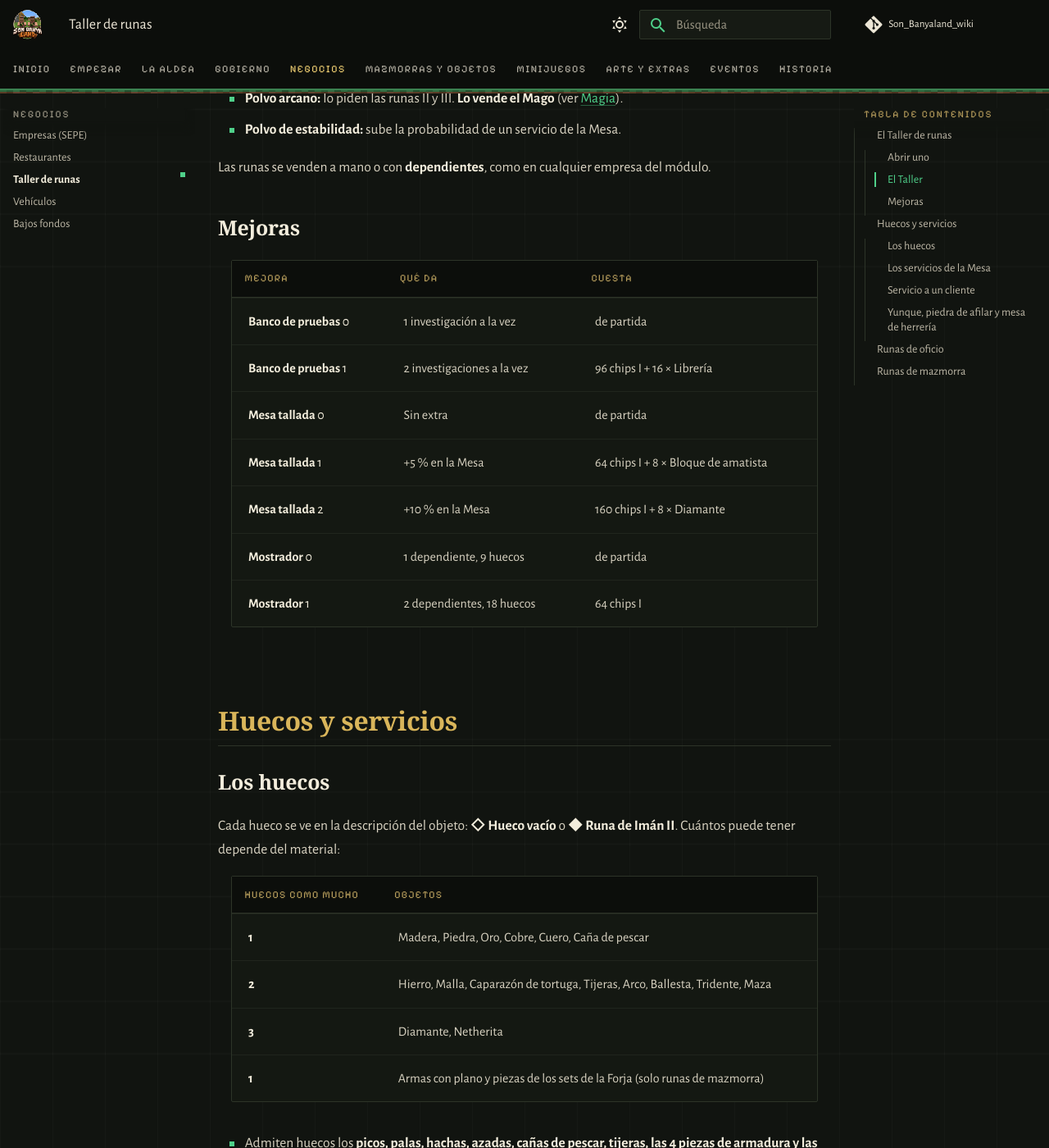
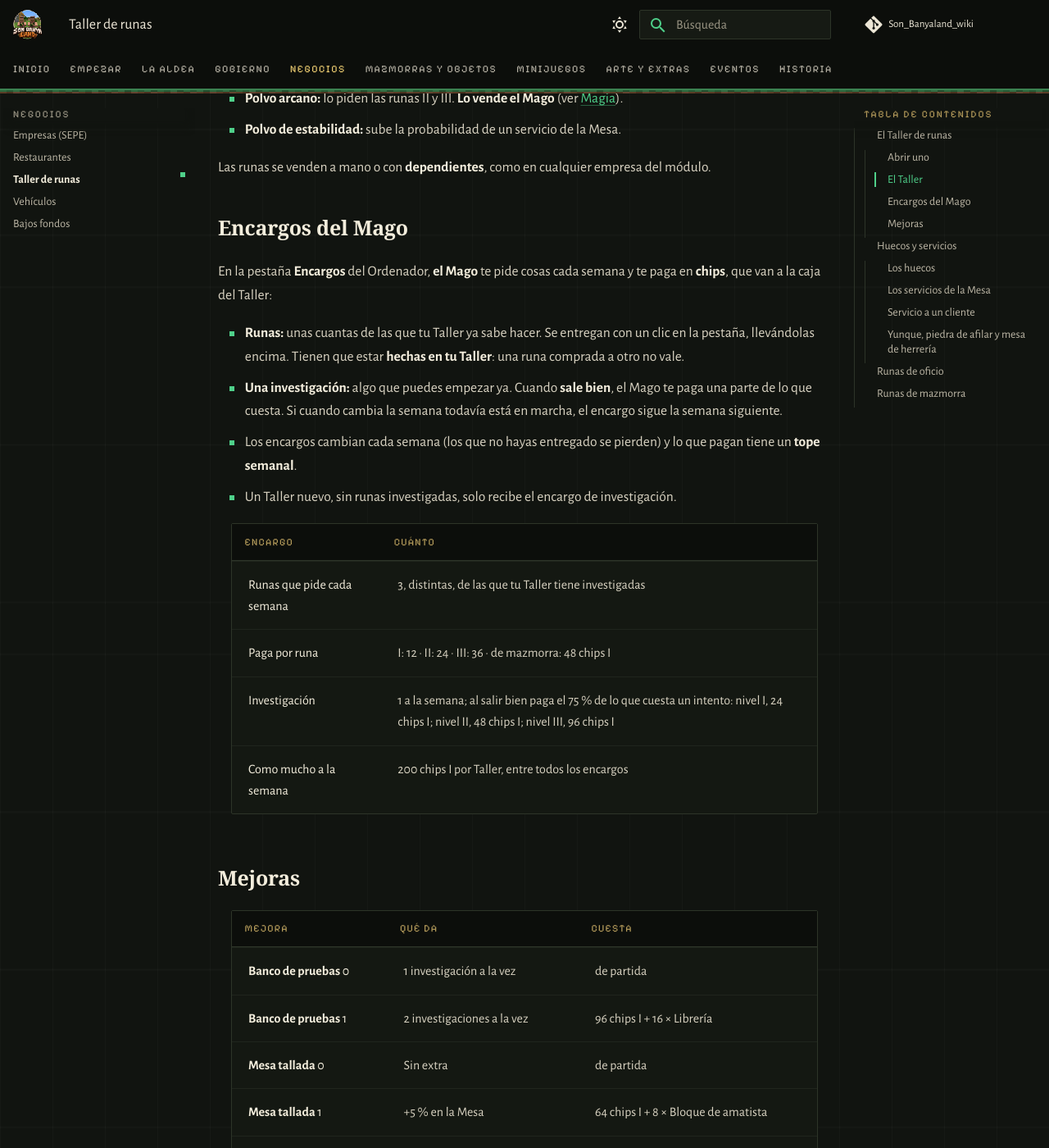
Before and after one commit to PigPilgrim/Son_Banyaland_wiki, an MkDocs documentation site: the page built from docs/runas.md, in a window 1280 px wide and 1400 px high, scrolled down 2157 px. Shown: the whole window at 82% size. Built offline with MkDocs 1.6.1 and Material for MkDocs 9.7.7, drawn with Linux system fonts in a browser that asks for light colours; some web fonts are replaced; comment, search, counter and statistics services are not loaded.

Commit message:
Taller de runas: encargos del Mago (runas e investigación que pagan chips, con tope semanal)
Co-Authored-By: Claude Opus 5.5 <noreply@anthropic.com>

```diff
--- /dev/null
+++ b/docs/_generado/runas_encargos.md
@@ -0,0 +1,6 @@
+| Encargo | Cuánto |
+|---|---|
+| Runas que pide cada semana | 3, distintas, de las que tu Taller tiene investigadas |
+| Paga por runa | I: 12 · II: 24 · III: 36 · de mazmorra: 48 chips I |
+| Investigación | 1 a la semana; al salir bien paga el 75 % de lo que cuesta un intento: nivel I, 24 chips I; nivel II, 48 chips I; nivel III, 96 chips I |
+| Como mucho a la semana | 200 chips I por Taller, entre todos los encargos |
--- a/docs/runas.md
+++ b/docs/runas.md
@@ -45,6 +45,20 @@ el nombre de tu Taller. Además, sin investigar nada:
 - **Polvo de estabilidad:** sube la probabilidad de un servicio de la Mesa.
 
 Las runas se venden a mano o con **dependientes**, como en cualquier empresa del módulo.
+
+### Encargos del Mago
+
+En la pestaña **Encargos** del Ordenador, **el Mago** te pide cosas cada semana y te paga en **chips**, que van a la
+caja del Taller:
+
+- **Runas:** unas cuantas de las que tu Taller ya sabe hacer. Se entregan con un clic en la pestaña, llevándolas encima.
+  Tienen que estar **hechas en tu Taller**: una runa comprada a otro no vale.
+- **Una investigación:** algo que puedes empezar ya. Cuando **sale bien**, el Mago te paga una parte de lo que cuesta.
+  Si cuando cambia la semana todavía está en marcha, el encargo sigue la semana siguiente.
+- Los encargos cambian cada semana (los que no hayas entregado se pierden) y lo que pagan tiene un **tope semanal**.
+- Un Taller nuevo, sin runas investigadas, solo recibe el encargo de investigación.
+
+--8<-- "_generado/runas_encargos.md"
 
 ### Mejoras
 
```
Also changed, not shown: generar.py (+9 -0 lines).
